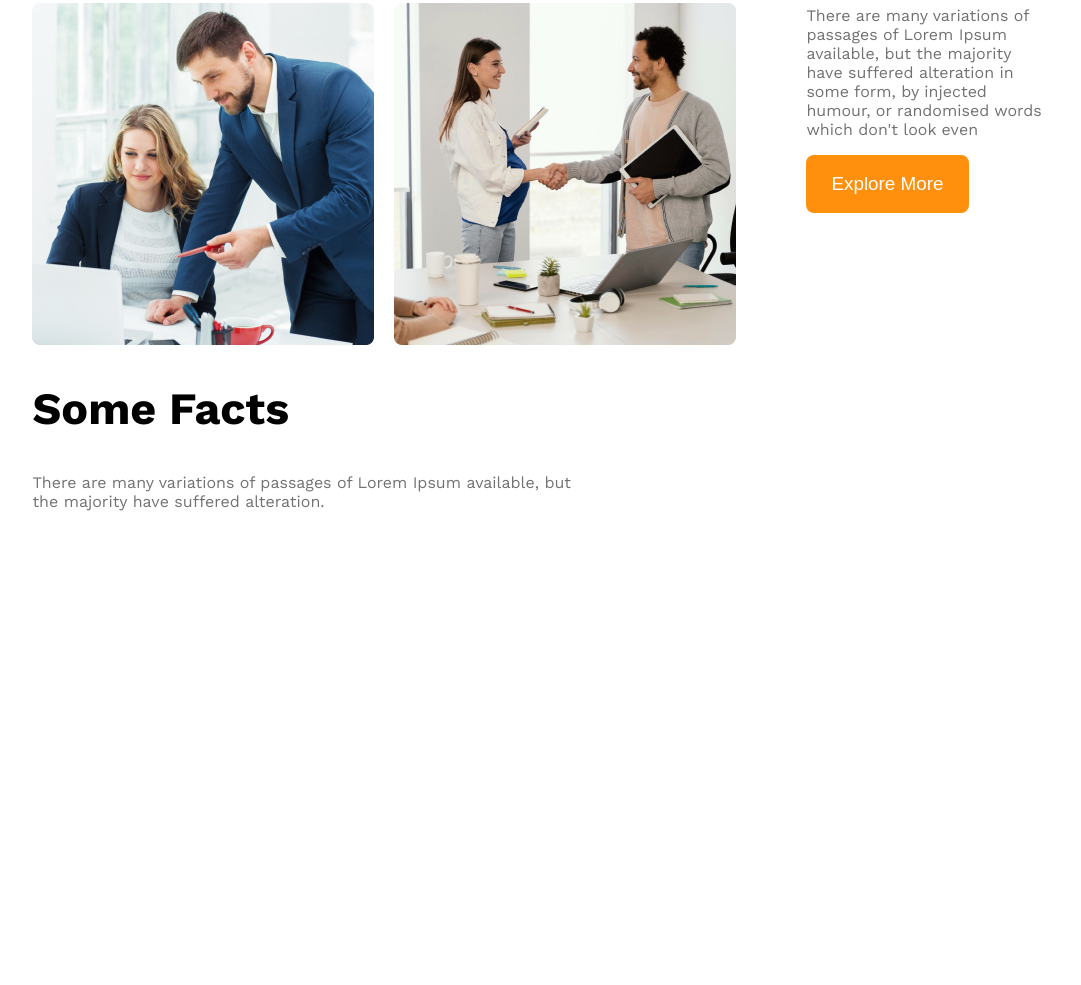
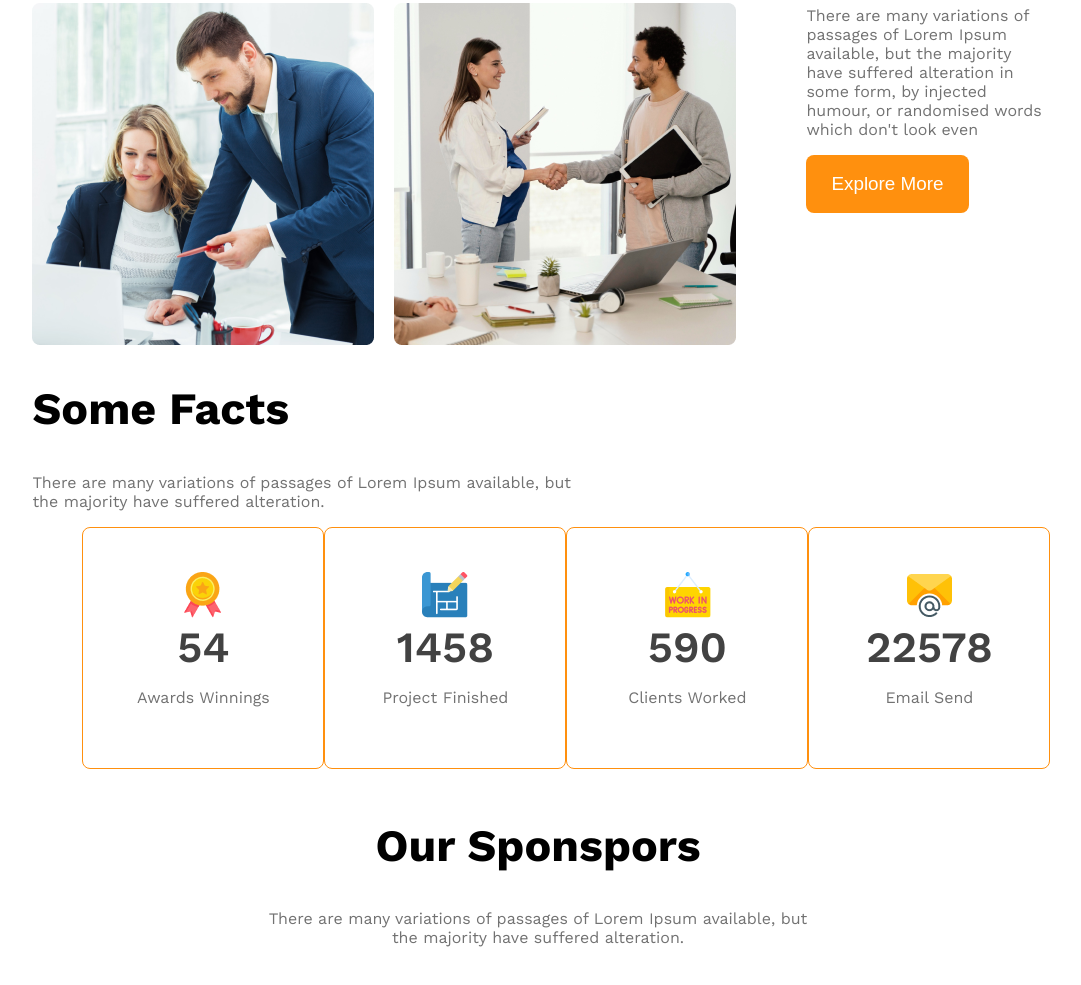
Before and after one commit to hridoy7560742-debug/g3-architects-website, a plain HTML site: page index.html in a window 1280 px wide. Shown: the part 1537-2522 px from the top of the page, without its empty margins (102-1183 px from the left). Before the commit the page ends 2064 px from the top, so only its background shows below. Drawn offline with nearby package versions, Linux system fonts and the light colour scheme.

Commit message:
this is my sponsors title

```diff
--- a/index.html
+++ b/index.html
@@ -64,6 +64,45 @@
             the majority have suffered alteration.
           </p>
         </div>
+        <div class="card">
+          <div class="card-container">
+            <div class="">
+              <img src="icons/ribon.png" alt="" class="card-image" />
+              <h3 class="card-number dark-2">54</h3>
+              <p class="card-name dark-3">Awards Winnings</p>
+            </div>
+          </div>
+          <div class="card-container">
+            <div class="">
+              <img src="icons/projects.png" alt="" class="card-image" />
+              <h3 class="card-number dark-2">1458</h3>
+              <p class="card-name dark-3">Project Finished</p>
+            </div>
+          </div>
+          <div class="card-container">
+            <div class="">
+              <img src="icons/customers.png" alt="" class="card-image" />
+              <h3 class="card-number dark-2">590</h3>
+              <p class="card-name dark-3">Clients Worked</p>
+            </div>
+          </div>
+          <div class="card-container">
+            <div class="">
+              <img src="icons/email.png" alt="" class="card-image" />
+              <h3 class="card-number dark-2">22578</h3>
+              <p class="card-name dark-3">Email Send</p>
+            </div>
+          </div>
+        </div>
+      </section>
+      <section>
+        <div class="sponsor">
+          <h2 class="sponsor-title">Our Sponspors</h2>
+          <p class="sponsor-paragraph dark-3">
+            There are many variations of passages of Lorem Ipsum available, but
+            the majority have suffered alteration.
+          </p>
+        </div>
       </section>
     </main>
     <footer></footer>
--- a/style/repository.css
+++ b/style/repository.css
@@ -113,6 +113,38 @@ main > section {
   font-size: 2.8rem;
   font-weight: bold;
 }
+/* card-container */
+.card {
+  display: grid;
+  grid-template-columns: repeat(4, 1fr);
+  margin-left: 50px;
+}
+.card-container {
+  height: 240px;
+  width: 240px;
+  border: 1px solid #ff900e;
+  margin: 0 auto;
+  display: flex;
+  justify-content: center;
+  align-items: center;
+  text-align: center;
+  border-radius: 8px;
+}
+.card-number {
+  font-size: 2.7rem;
+  font-weight: 600;
+  margin: 0px;
+}
+
+.sponsor {
+  max-width: 540px;
+  margin: 50px auto;
+  text-align: center;
+}
+.sponsor-title {
+  font-size: 2.8rem;
+  font-weight: bold;
+}
 
 @media screen and (max-width: 570px) {
   .navbar,
@@ -124,6 +156,16 @@ main > section {
   .term-images img {
     width: 100%;
   }
+  .card {
+    grid-template-columns: repeat(1, 1fr);
+    gap: 10px;
+  }
+  .card-container {
+    width: 100%;
+  }
+  .fact {
+    justify-items: center;
+  }
 }
 @media screen and (min-width: 570px) and (max-width: 960px) {
   .term {
@@ -132,4 +174,11 @@ main > section {
   .term-images img {
     width: 100%;
   }
+  .card {
+    grid-template-columns: repeat(2, 1fr);
+    gap: 10px;
+  }
+  .card-container {
+    width: 100%;
+  }
 }
```
Also changed, not shown: sponsors/amazon.png (added), sponsors/figma.png (added), sponsors/google.png (added), sponsors/spotify.png (added), sponsors/telerama.png (added).
